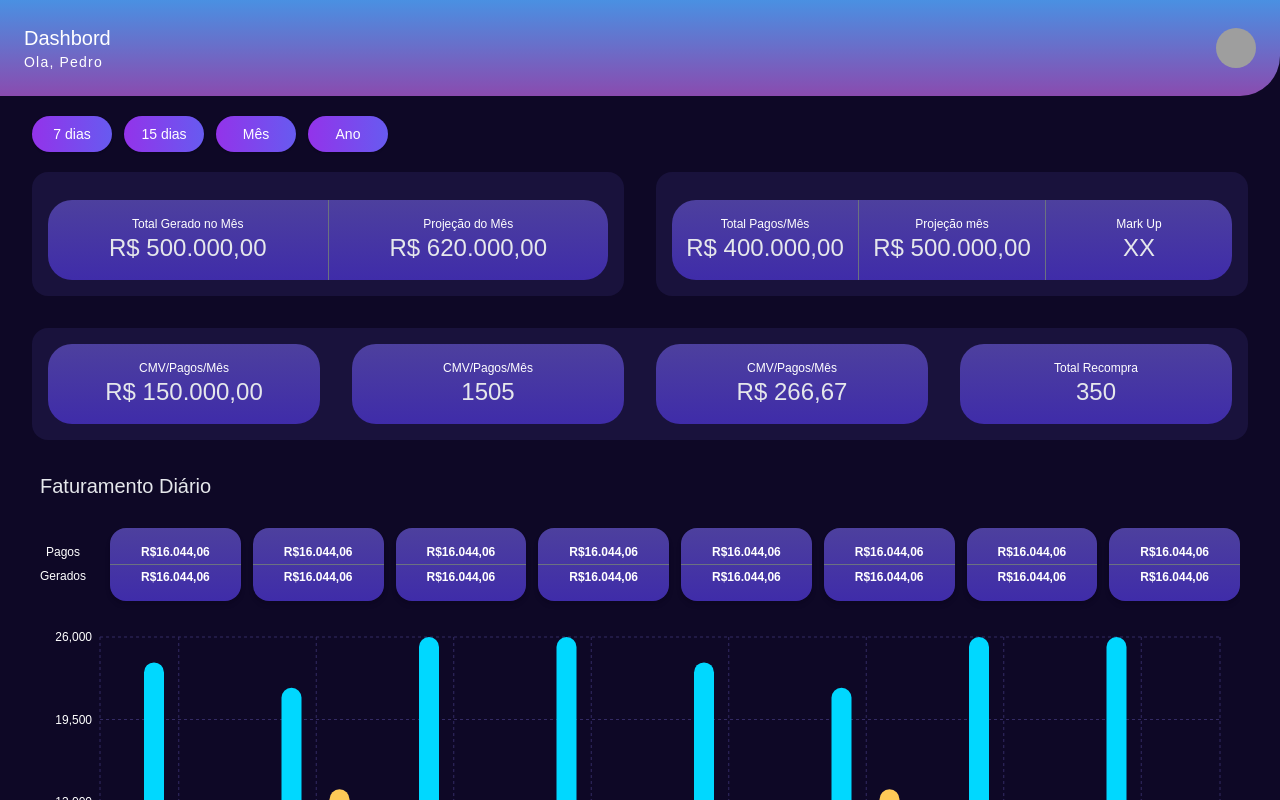
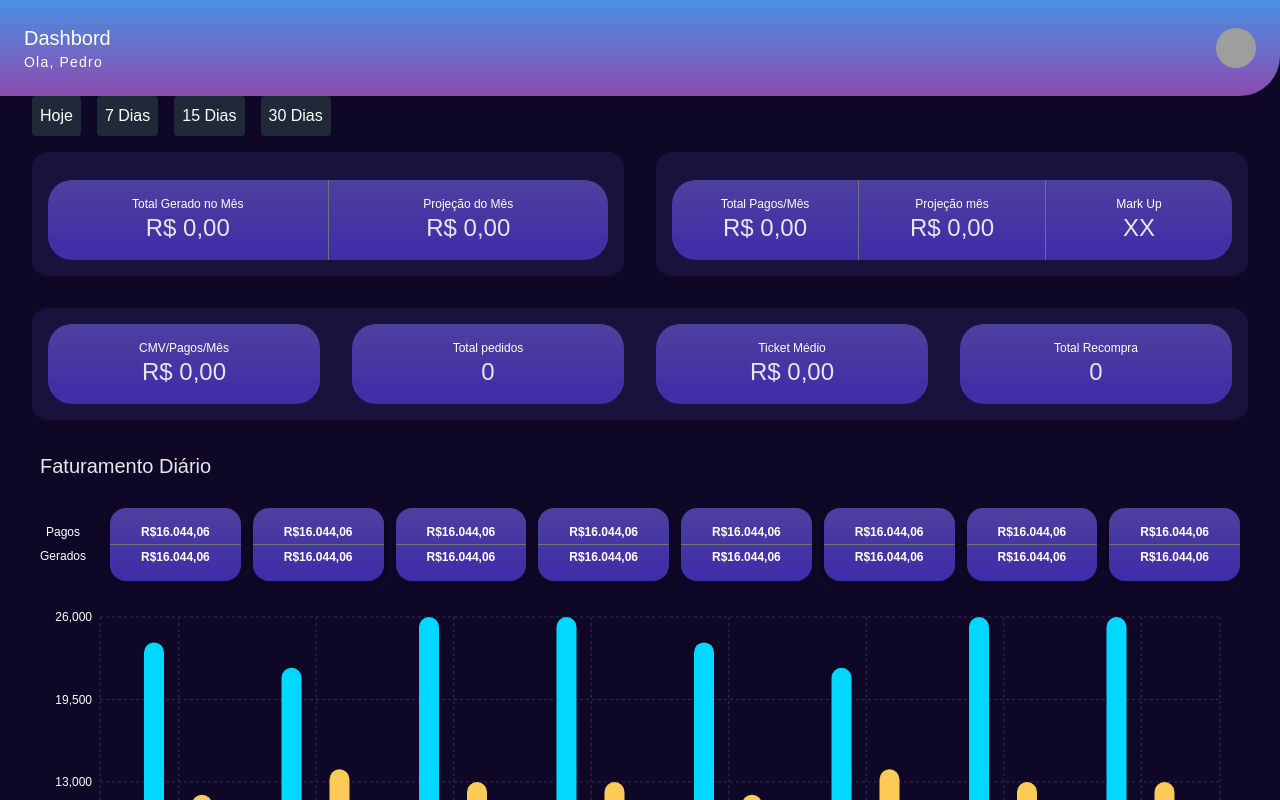
Before and after one commit to joaovrcosta/dashboard-ks, a Next.js app: page /dashboard in a window 1280 px wide. Shown: the top 800 px of the page. Built offline with nearby package versions, Linux system fonts and the light colour scheme; grey boxes are pictures that could not be loaded.

Commit message:
feat: added new filters

```diff
--- a/app/(auth)/dashboard/page.tsx
+++ b/app/(auth)/dashboard/page.tsx
@@ -1,3 +1,6 @@
+"use client";
+
+import { useDashboardStore } from "@/app/_stores/dateFilter";
 import { Card } from "@/components/card";
 import { DevicesChart } from "@/components/Charts/devices-chart";
 import { GenderChart } from "@/components/Charts/gender-chart";
@@ -16,10 +19,20 @@ import { ShippingItem } from "@/components/shipping-item";
 import { TopProducts } from "@/components/top-products";
 
 export default function DashboardPage() {
+  const { selectedDate, data, setSelectedDate } = useDashboardStore();
+
+  console.log(data);
+
+  console.log(selectedDate);
+
   return (
     <div className="flex items-center justify-center mb-24">
       <div className="xl:px-8 md:px-8 lg:px-8 px-4 max-w-[1720px] w-full">
-        <DataFilter />
+        <DataFilter
+          selectedDate={selectedDate}
+          onDateChange={(newDate) => setSelectedDate(newDate)}
+        />
+
         <Card
           className="bg-[#19123C] rounded-2xl p-4 lg:hidden xl:hidden md:hidden block"
           title="Faturamento"
@@ -29,22 +42,34 @@ export default function DashboardPage() {
               <div className="lg:hidden xl:hidden md:hidden block">
                 <DashboardCard
                   titles={[
-                    { label: "Total Gerado no Mês", value: "R$ 500.000,00" },
-                    { label: "Projeção do Mês", value: "R$ 620.000,00" },
+                    {
+                      label: "Total Gerado no Mês",
+                      value: data.faturamento.totalGerado,
+                    },
+                    {
+                      label: "Projeção do Mês",
+                      value: data.faturamento.projecaoMes,
+                    },
                   ]}
                   className="bg-card-gradient rounded-3xl"
-                ></DashboardCard>
+                />
               </div>
             </div>
             <div className="lg:hidden xl:hidden md:hidden block">
               <DashboardCard
                 titles={[
-                  { label: "Total Pagos/Mês", value: "R$ 400.000,00" },
-                  { label: "Projeção mês", value: "R$ 500.000,00" },
-                  { label: "Mark Up", value: "XX" },
+                  {
+                    label: "Total Pagos/Mês",
+                    value: data.pagamentos.totalPago,
+                  },
+                  {
+                    label: "Projeção do Mês",
+                    value: data.pagamentos.projecaoMes,
+                  },
+                  { label: "Mark Up", value: data.pagamentos.markUp },
                 ]}
                 className="bg-card-gradient rounded-3xl"
-              ></DashboardCard>
+              />
             </div>
             <div className="lg:hidden xl:hidden md:hidden block space-y-5">
               <DashboardCard
@@ -53,18 +78,22 @@ export default function DashboardPage() {
               ></DashboardCard>
               <div className="w-full flex space-x-8">
                 <DashboardCard
-                  titles={[{ label: "CMV/Pagos/Mês", value: "1502" }]}
-                  className="bg-card-gradient rounded-3xl w-full"
-                ></DashboardCard>
+                  titles={[
+                    { label: "CMV/Pagos/Mês", value: data.cmv.valorPago },
+                  ]}
+                  className="bg-card-gradient rounded-3xl"
+                />
                 <DashboardCard
-                  titles={[{ label: "CMV/Pagos/Mês", value: "R$ 266,67" }]}
-                  className="bg-card-gradient rounded-3xl w-full"
-                ></DashboardCard>
+                  titles={[{ label: "Quantidade", value: data.cmv.quantidade }]}
+                  className="bg-card-gradient rounded-3xl"
+                />
               </div>
               <DashboardCard
-                titles={[{ label: "Total Recompra", value: "350" }]}
-                className="bg-card-gradient rounded-3xl w-full"
-              ></DashboardCard>
+                titles={[
+                  { label: "Valor por Item", value: data.cmv.valorPorItem },
+                ]}
+                className="bg-card-gradient rounded-3xl"
+              />
             </div>
           </div>
         </Card>
@@ -74,43 +103,54 @@ export default function DashboardPage() {
             <Card className="lg:block xl:block md:block hidden w-full bg-[#19123c] rounded-2xl">
               <DashboardCard
                 titles={[
-                  { label: "Total Gerado no Mês", value: "R$ 500.000,00" },
-                  { label: "Projeção do Mês", value: "R$ 620.000,00" },
+                  {
+                    label: "Total Gerado no Mês",
+                    value: data.faturamento.totalGerado,
+                  },
+                  {
+                    label: "Projeção do Mês",
+                    value: data.faturamento.projecaoMes,
+                  },
                 ]}
                 className="bg-card-gradient rounded-3xl"
-              ></DashboardCard>
+              />
             </Card>
             <Card className="lg:block xl:block md:block hidden w-full bg-[#19123c] rounded-2xl">
               <DashboardCard
                 titles={[
-                  { label: "Total Pagos/Mês", value: "R$ 400.000,00" },
-                  { label: "Projeção mês", value: "R$ 500.000,00" },
-                  { label: "Mark Up", value: "XX" },
+                  {
+                    label: "Total Pagos/Mês",
+                    value: data.pagamentos.totalPago,
+                  },
+                  { label: "Projeção mês", value: data.pagamentos.projecaoMes },
+                  { label: "Mark Up", value: data.pagamentos.markUp },
                 ]}
                 className="bg-card-gradient rounded-3xl"
-              ></DashboardCard>
+              />
             </Card>
           </div>
           <div className="hidden md:flex items-center space-x-8 bg-[#19123c] p-4 rounded-2xl">
             <DashboardCard
-              titles={[{ label: "CMV/Pagos/Mês", value: "R$ 150.000,00" }]}
+              titles={[{ label: "CMV/Pagos/Mês", value: data.cmv.month }]}
+              className="bg-card-gradient rounded-3xl w-full"
+            />
+
+            <DashboardCard
+              titles={[{ label: "Total pedidos", value: data.cmv.quantidade }]}
               className="bg-card-gradient rounded-3xl w-full"
             ></DashboardCard>
 
             <DashboardCard
-              titles={[{ label: "CMV/Pagos/Mês", value: "1505" }]}
+              titles={[{ label: "Ticket Médio", value: data.cmv.valorPorItem }]}
               className="bg-card-gradient rounded-3xl w-full"
             ></DashboardCard>
 
             <DashboardCard
-              titles={[{ label: "CMV/Pagos/Mês", value: "R$ 266,67" }]}
+              titles={[
+                { label: "Total Recompra", value: data.repurchase?.total },
+              ]}
               className="bg-card-gradient rounded-3xl w-full"
-            ></DashboardCard>
-
-            <DashboardCard
-              titles={[{ label: "Total Recompra", value: "350" }]}
-              className="bg-card-gradient rounded-3xl w-full"
-            ></DashboardCard>
+            />
           </div>
         </div>
         <MultipleChart />
--- /dev/null
+++ b/app/_mocks/mockData.tsx
@@ -0,0 +1,24 @@
+// mockData.ts
+
+export const mockData = {
+  "7 dias": [
+    { label: "Total Gerado", value: "R$ 150.000,00" },
+    { label: "Total Pago", value: "R$ 130.000,00" },
+    { label: "Projeção", value: "R$ 180.000,00" },
+  ],
+  "15 dias": [
+    { label: "Total Gerado", value: "R$ 300.000,00" },
+    { label: "Total Pago", value: "R$ 250.000,00" },
+    { label: "Projeção", value: "R$ 350.000,00" },
+  ],
+  Mês: [
+    { label: "Total Gerado", value: "R$ 500.000,00" },
+    { label: "Total Pago", value: "R$ 400.000,00" },
+    { label: "Projeção", value: "R$ 620.000,00" },
+  ],
+  Ano: [
+    { label: "Total Gerado", value: "R$ 6.000.000,00" },
+    { label: "Total Pago", value: "R$ 5.000.000,00" },
+    { label: "Projeção", value: "R$ 7.000.000,00" },
+  ],
+};
--- /dev/null
+++ b/app/_stores/dateFilter.tsx
@@ -0,0 +1,41 @@
+import { create } from "zustand";
+
+export const useDashboardStore = create((set) => ({
+  selectedDate: new Date(),
+
+  data: {
+    faturamento: { totalGerado: "R$ 0,00", projecaoMes: "R$ 0,00" },
+    pagamentos: { totalPago: "R$ 0,00", projecaoMes: "R$ 0,00", markUp: "XX" },
+    cmv: { month: "R$ 0,00", quantidade: "0", valorPorItem: "R$ 0,00" },
+    repurchase: { total: "0" },
+  },
+
+  setSelectedDate: (date: any) =>
+    set(() => {
+      const updatedData = getMockedDataByDate(date);
+      return { selectedDate: date, data: updatedData };
+    }),
+}));
+
+function getMockedDataByDate(date: any) {
+  const month = date.getMonth() + 1;
+  return {
+    faturamento: {
+      totalGerado: `R$ ${(500000 + month * 10000).toLocaleString("pt-BR")},00`,
+      projecaoMes: `R$ ${(620000 + month * 15000).toLocaleString("pt-BR")},00`,
+    },
+    pagamentos: {
+      totalPago: `R$ ${(400000 + month * 8000).toLocaleString("pt-BR")},00`,
+      projecaoMes: `R$ ${(500000 + month * 12000).toLocaleString("pt-BR")},00`,
+      markUp: `${10 + month}%`,
+    },
+    cmv: {
+      month: `R$ ${(150000 + month * 5000).toLocaleString("pt-BR")},00`,
+      quantidade: `${1500 + month * 10}`,
+      valorPorItem: `R$ ${(266.67 + month * 5).toFixed(2).replace(".", ",")}`,
+    },
+    repurchase: {
+      total: `${350 + month * 5}`,
+    },
+  };
+}
--- a/components/date-filter.tsx
+++ b/components/date-filter.tsx
@@ -1,18 +1,38 @@
-import { Button } from "./ui/button";
+import React from "react";
 
-export function DataFilter() {
+export function DataFilter({ selectedDate, onDateChange }) {
+  const calculateDate = (days) => {
+    const currentDate = new Date();
+    currentDate.setDate(currentDate.getDate() - days);
+    return currentDate;
+  };
+
   return (
-    <div className="w-full">
-      <div className="flex py-5 w-full space-x-3">
-        {["7 dias", "15 dias", "Mês", "Ano"].map((label) => (
-          <Button
-            key={label}
-            className="relative rounded-full w-[80px] text-white overflow-hidden bg-gradient-to-r from-purple-600 to-blue-500 hover:animate-gradient-move bg-[length:200%_200%]"
-          >
-            {label}
-          </Button>
-        ))}
-      </div>
+    <div className="mb-4 flex space-x-4 items-center">
+      <button
+        onClick={() => onDateChange(new Date())}
+        className="p-2 bg-gray-800 text-white rounded hover:bg-gray-700"
+      >
+        Hoje
+      </button>
+      <button
+        onClick={() => onDateChange(calculateDate(7))}
+        className="p-2 bg-gray-800 text-white rounded hover:bg-gray-700"
+      >
+        7 Dias
+      </button>
+      <button
+        onClick={() => onDateChange(calculateDate(15))}
+        className="p-2 bg-gray-800 text-white rounded hover:bg-gray-700"
+      >
+        15 Dias
+      </button>
+      <button
+        onClick={() => onDateChange(calculateDate(30))}
+        className="p-2 bg-gray-800 text-white rounded hover:bg-gray-700"
+      >
+        30 Dias
+      </button>
     </div>
   );
 }
--- a/package.json
+++ b/package.json
@@ -21,7 +21,8 @@
     "react-dom": "19.0.0-rc-66855b96-20241106",
     "recharts": "^2.14.1",
     "tailwind-merge": "^2.5.5",
-    "tailwindcss-animate": "^1.0.7"
+    "tailwindcss-animate": "^1.0.7",
+    "zustand": "^5.0.2"
   },
   "devDependencies": {
     "@types/node": "^20",
```
Also changed, not shown: 1 other file (tests, documents, lock files or other folders).
